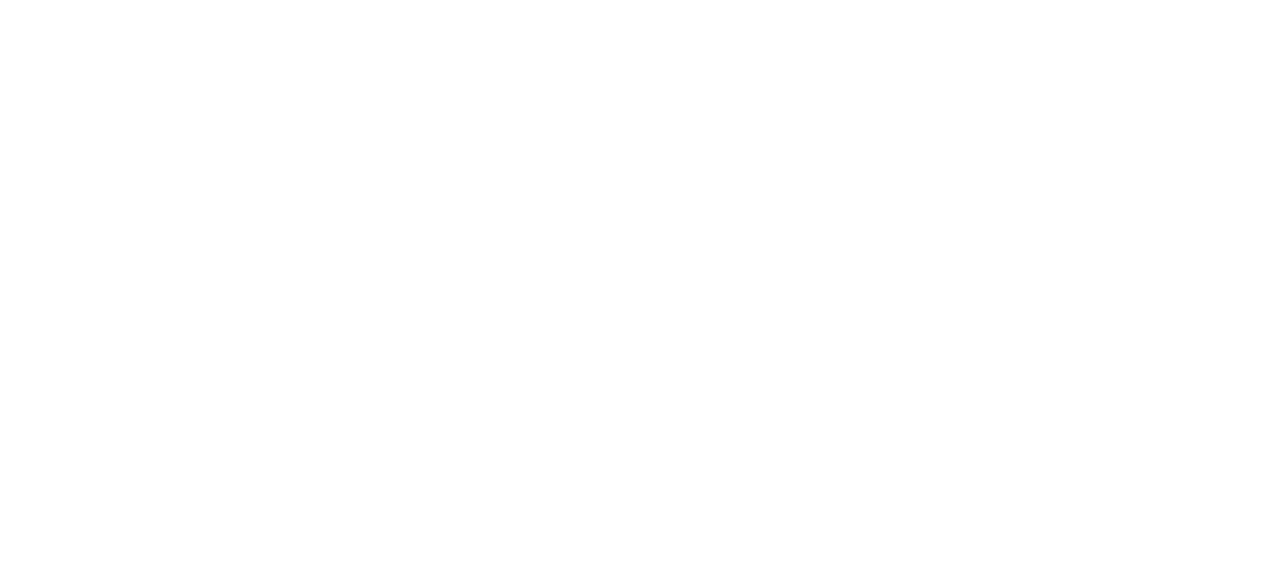
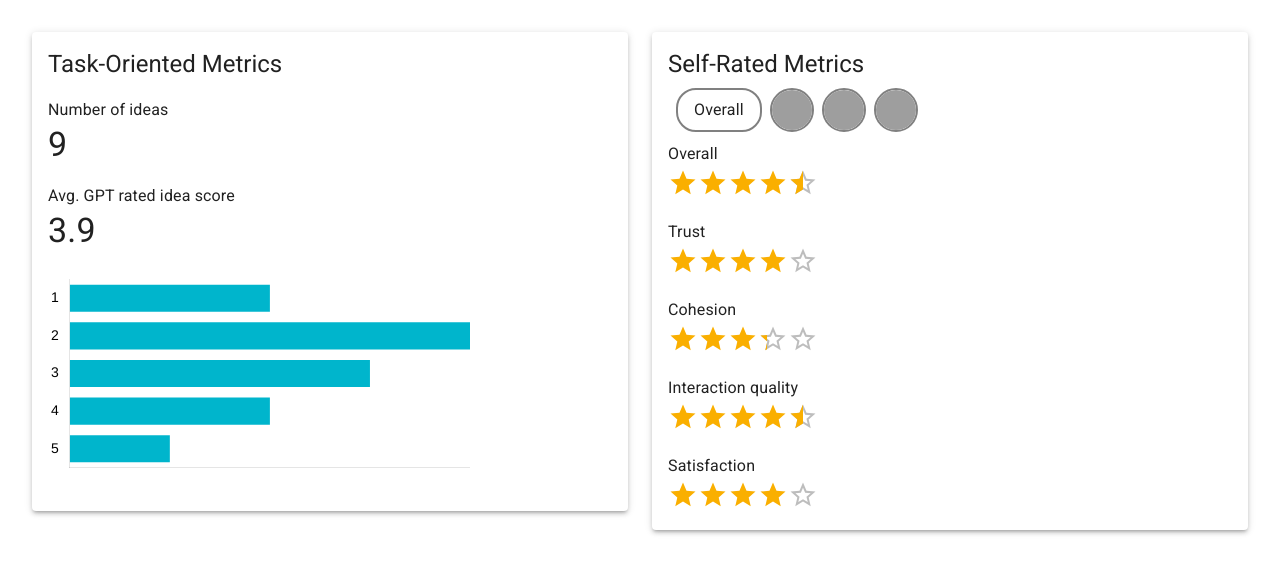
Before and after one commit to CRChenND/Teammate_Simulation, a React (Create React App) app in the folder Frontend/my-app/: page /evaluation in a window 1280 px wide. Before the commit this address had no page. Shown: the top 574 px of the page. Built offline with nearby package versions, Linux system fonts and the light colour scheme; grey boxes are pictures that could not be loaded.

Commit message:
evaluation frontend

```diff
--- a/Frontend/my-app/package.json
+++ b/Frontend/my-app/package.json
@@ -10,7 +10,9 @@
     "@testing-library/jest-dom": "^5.17.0",
     "@testing-library/react": "^13.4.0",
     "@testing-library/user-event": "^13.5.0",
+    "chart.js": "^4.4.2",
     "react": "^18.2.0",
+    "react-chartjs-2": "^5.2.0",
     "react-dom": "^18.2.0",
     "react-router-dom": "^6.22.3",
     "react-scripts": "5.0.1",
--- a/Frontend/my-app/src/components/components.js
+++ b/Frontend/my-app/src/components/components.js
@@ -1,6 +1,7 @@
 import Main from "./main/main.js"
 import { BrowserRouter as Router, Route, Routes, Navigate } from "react-router-dom";
 import Profile from "./profile/profile.js"
+import Evalution from "./evaluation/evaluation.js"
 
 export default function Components() {
     return(
@@ -8,6 +9,7 @@ export default function Components() {
             <Routes>
                 <Route path="/" element={<Main />} />
                 <Route path="/profile" element={<Profile/>} />
+                <Route path="/evaluation" element={<Evalution />} />
             </Routes>
         </Router>
     )
--- /dev/null
+++ b/Frontend/my-app/src/components/evaluation/evaluation.js
@@ -0,0 +1,134 @@
+import React, { useState, useEffect } from 'react';
+import { useNavigate } from 'react-router-dom';
+import { Grid, Paper, Typography, Box, Rating, Avatar, ButtonBase, Stack } from '@mui/material';
+import { Bar } from 'react-chartjs-2';
+import { Chart as ChartJS, CategoryScale, LinearScale, BarElement } from 'chart.js';
+
+function valuetext(value) {
+  return `${value}`;
+}
+
+ChartJS.register(CategoryScale, LinearScale, BarElement);
+
+const data = {
+  labels: [1, 2, 3, 4, 5],
+  datasets: [
+    {
+      label: 'Idea Score',
+      data: [2, 4, 3, 2, 1],
+      backgroundColor: 'rgba(0, 181, 204, 1)',
+    },
+  ],
+};
+
+const options = {
+  indexAxis: 'y', // 让条形图水平显示
+  elements: {
+    bar: {
+      borderWidth: 0, // 不显示条形图的边框
+      barThickness: 8, // 设置条的厚度
+    },
+  },
+  responsive: true,
+  scales: {
+    x: {
+      beginAtZero: true,
+      grid: {
+        display: false, // 隐藏X轴的网格线
+      },
+      ticks: {
+        display: false, // 隐藏X轴的刻度
+      }
+    },
+    y: {
+      grid: {
+        display: false, // 隐藏Y轴的网格线
+      },
+      ticks: {
+        display: true, // 显示Y轴的刻度
+        color: '#000', // Y轴刻度的颜色
+        font: {
+          size: 14, // 调整这个值以增大字体大小
+        },
+      }
+    }
+  },
+  plugins: {
+    legend: {
+      display: false, // 隐藏图例
+    }
+  }
+};
+
+const Main = () => {
+  return (
+    <Grid container spacing={3} sx={{ p: 4 }}>
+      <Grid item xs={12} md={6}>
+        <Paper elevation={3} sx={{ p: 2 }}>
+          <Typography variant="h5">Task-Oriented Metrics</Typography>
+          <Box sx={{ my: 2 }}>
+            <Typography variant="subtitle1">Number of ideas</Typography>
+            <Typography variant="h4">9</Typography>
+          </Box>
+          <Box sx={{ my: 2 }}>
+            <Typography variant="subtitle1">Avg. GPT rated idea score</Typography>
+            <Typography variant="h4">3.9</Typography>
+            <Box sx={{ width: '75%', my: 2 }}>
+              <Bar data={data} options={options} />
+            </Box>
+          </Box>
+        </Paper>
+      </Grid>
+      <Grid item xs={12} md={6}>
+        <Paper elevation={3} sx={{ p: 2 }}>
+          <Typography variant="h5">Self-Rated Metrics</Typography>
+          <Box
+            sx={{
+              p: 1,
+              display: 'flex',
+              alignItems: 'center',
+              borderRadius: '16px',
+              boxShadow: '模仿你的阴影样式', // 添加你的阴影样式
+            }}
+          >
+
+            <Stack direction="row" spacing={1}>
+              <ButtonBase
+                sx={{ borderRadius: '20px', border: '2px solid gray' }}
+              >
+                <Typography variant="subtitle1" sx={{ px: 2 }} >Overall</Typography>
+              </ButtonBase>
+              <ButtonBase sx={{ borderRadius: '50%', border: '2px solid gray' }}>
+                <Avatar alt="Person 1" src="/path-to-person1-image.jpg" />
+              </ButtonBase>
+              <ButtonBase sx={{ borderRadius: '50%', border: '2px solid gray' }}>
+                <Avatar alt="Person 2" src="/path-to-person2-image.jpg" />
+              </ButtonBase>
+              <ButtonBase sx={{ borderRadius: '50%', border: '2px solid gray' }}>
+                <Avatar alt="Person 3" src="/path-to-person3-image.jpg" />
+              </ButtonBase>
+            </Stack>
+          </Box>
+          <Box>
+            <Typography variant="subtitle1">Overall</Typography>
+            <Rating value={4.5} precision={0.1} size="large" readOnly />
+            <Box sx={{ mb: 2 }} />
+            <Typography variant="subtitle1">Trust</Typography>
+            <Rating value={4} precision={0.1} size="large" readOnly />
+            <Box sx={{ mb: 2 }} />
+            <Typography variant="subtitle1">Cohesion</Typography>
+            <Rating value={3.3} precision={0.1} size="large" readOnly />
+            <Box sx={{ mb: 2 }} />
+            <Typography variant="subtitle1">Interaction quality</Typography>
+            <Rating value={4.5} precision={0.1} size="large" readOnly />
+            <Box sx={{ mb: 2 }} />
+            <Typography variant="subtitle1">Satisfaction</Typography>
+            <Rating value={4.0} precision={0.1} size="large" readOnly />
+          </Box>
+        </Paper>
+      </Grid>
+    </Grid>
+  );
+};
+
+export default Main;
--- a/Frontend/my-app/src/components/main/main.js
+++ b/Frontend/my-app/src/components/main/main.js
@@ -13,6 +13,7 @@ const Main = () => {
     const navigate = useNavigate();
     const profileNav = () => {
         navigate("/profile");
+        navigate("/evaluation");
       };
 
     const [textInput, setTextInput] = useState("");
```
Also changed, not shown: 1 other file (tests, documents, lock files or other folders).
